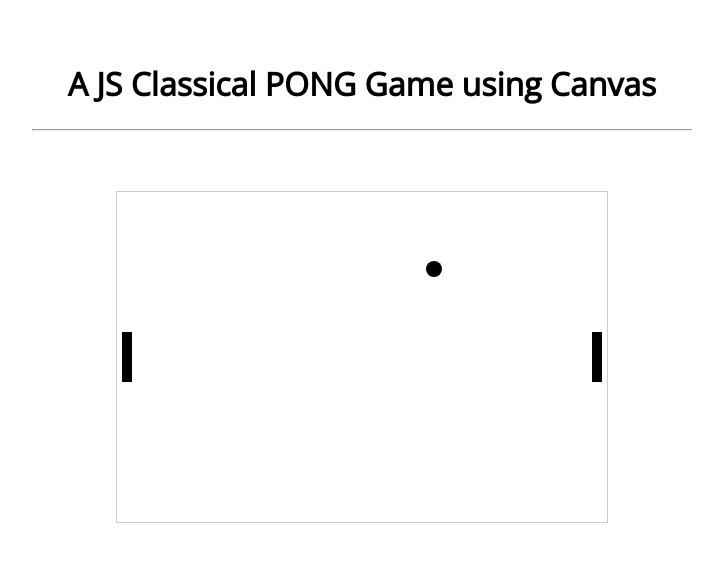
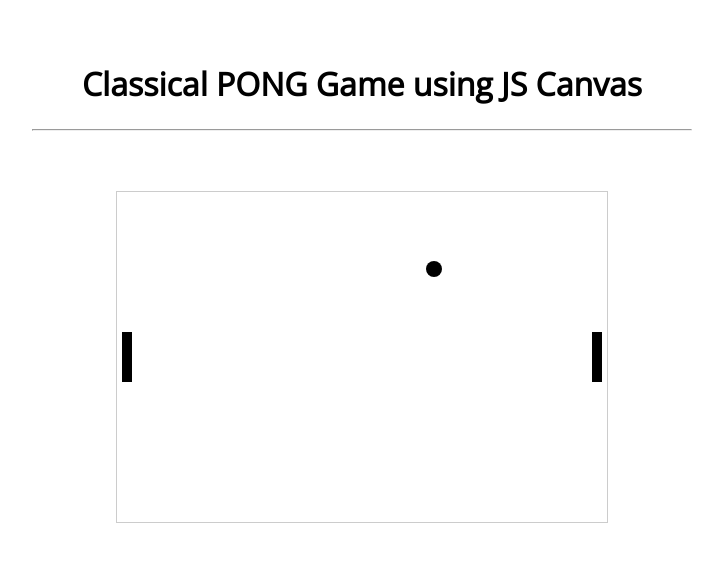
Before and after one commit to aumartinez/js-pong-game, a plain HTML site: page index.html in a window 1280 px wide. Shown: the whole page, without its empty margins (278-1001 px from the left). Drawn offline with nearby package versions, Linux system fonts and the light colour scheme.

Commit message:
Update index.html

```diff
--- a/index.html
+++ b/index.html
@@ -12,7 +12,7 @@
   <body>
     <div class="wrapper">
       <h1 class="text-center">
-        A JS Classical PONG Game using Canvas
+        Classical PONG Game using JS Canvas
       </h1>
 
       <hr />
```
